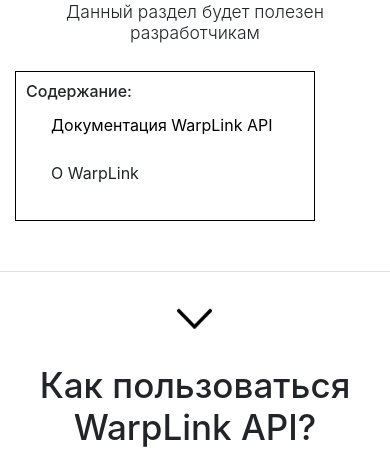
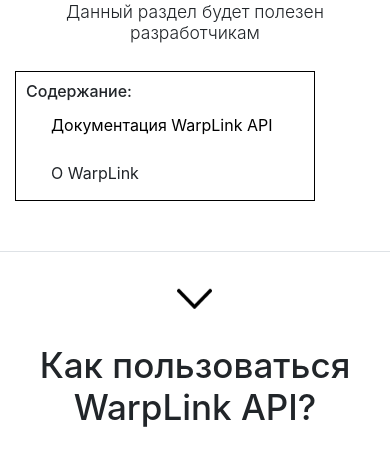
Before and after one commit to EgaProger/WarpFun, a Flask app: page /dev/ in a window 390 px wide. Shown: the part 186-645 px from the top of the page. Run offline with Flask 2, Linux system fonts and the light colour scheme; some libraries are stand-ins or nearby versions.

Commit message:
Update styles.css

```diff
--- a/static/css/styles.css
+++ b/static/css/styles.css
@@ -480,6 +480,9 @@ a:hover {
 	.larger-font {
 		font-size: 18px;
 	}
+	.dev-head {
+		height: 137px;
+	}
 }
 
 @media (max-width: 560px) {
@@ -525,6 +528,7 @@ a:hover {
 @media (max-width: 465px) {
 	.dev-head {
 		width: 300px;
+		height: 130px;
 	}
 }
 
```
